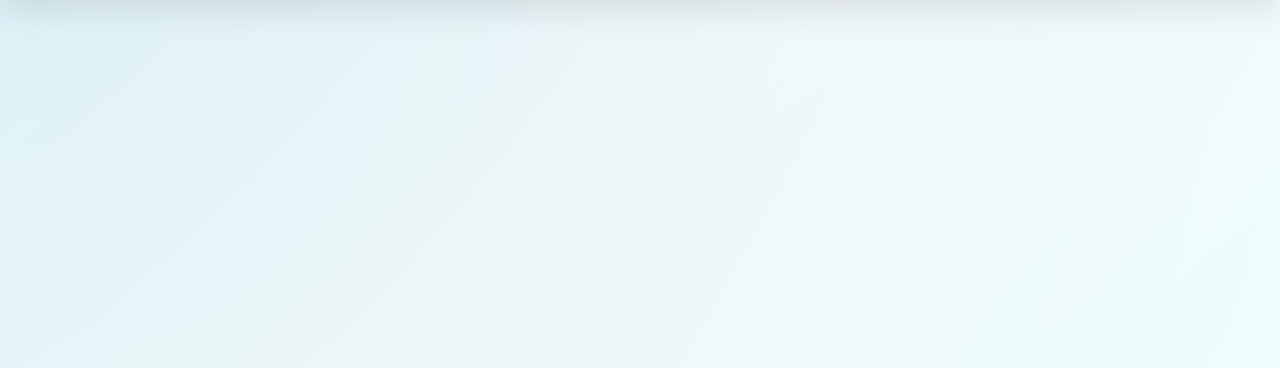
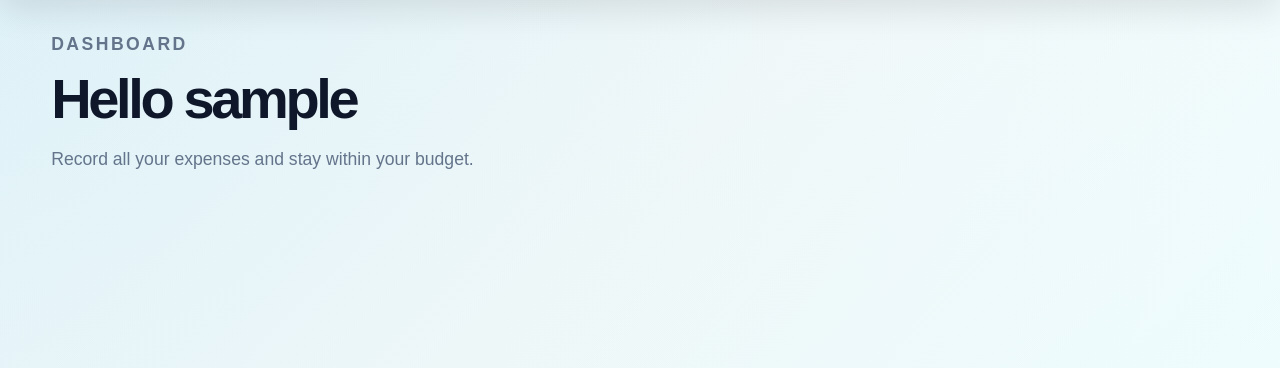
Before and after one commit to ScriptusDigital/Database_Assignment, a Flask app: page /dashboard in a window 1280 px wide. Shown: the part 72-440 px from the top of the page. Run offline with Flask 3, Linux system fonts and the light colour scheme; the visitor is signed in with stand-in values (Sample User, id 1).

Commit message:
test: greeting on dashboard

```diff
--- a/Templates/dashboard.html
+++ b/Templates/dashboard.html
@@ -4,4 +4,16 @@
 
 {% block content %}
 
+<section class="page-heading">
+    <p class="eyebrow">Dashboard</p>
+
+    <h1>Hello {{ current_user.username }}</h1>
+    <p>Record all your expenses and stay within your budget.</p>
+
+</section>
+
+
+
+
+
 {% endblock %}
--- a/app.py
+++ b/app.py
@@ -148,7 +148,7 @@ def login():
             print(f"HASH LENGTH: {len(user.password_hash)  }")  # Debugging line
         if user and user.check_password(password):
             login_user(user, remember=remember)
-            flash('Login successful! Welcome back.', 'success')
+            flash(f'Welcome back, {user.username}', 'success')
             return redirect(url_for('dashboard'))
         else:
             flash('Invalid email or password. Please try again.', 'danger')
```
